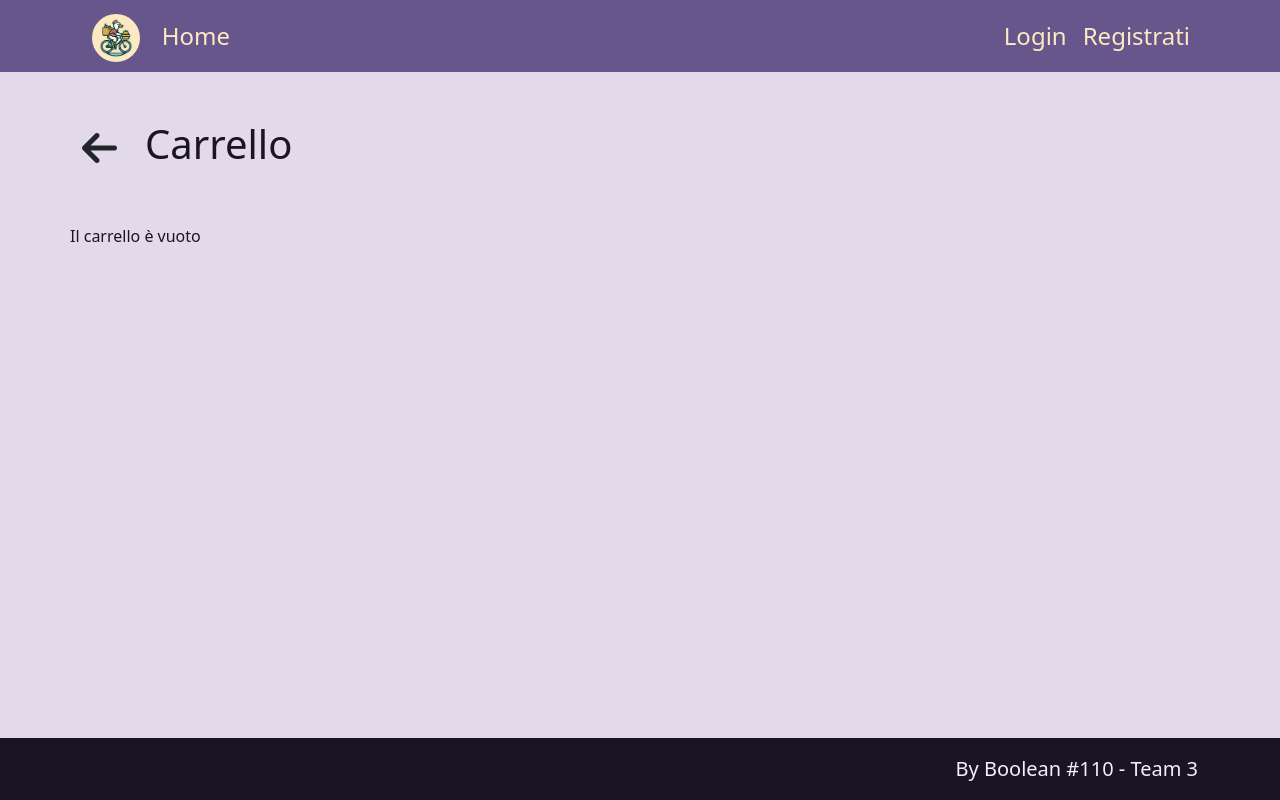
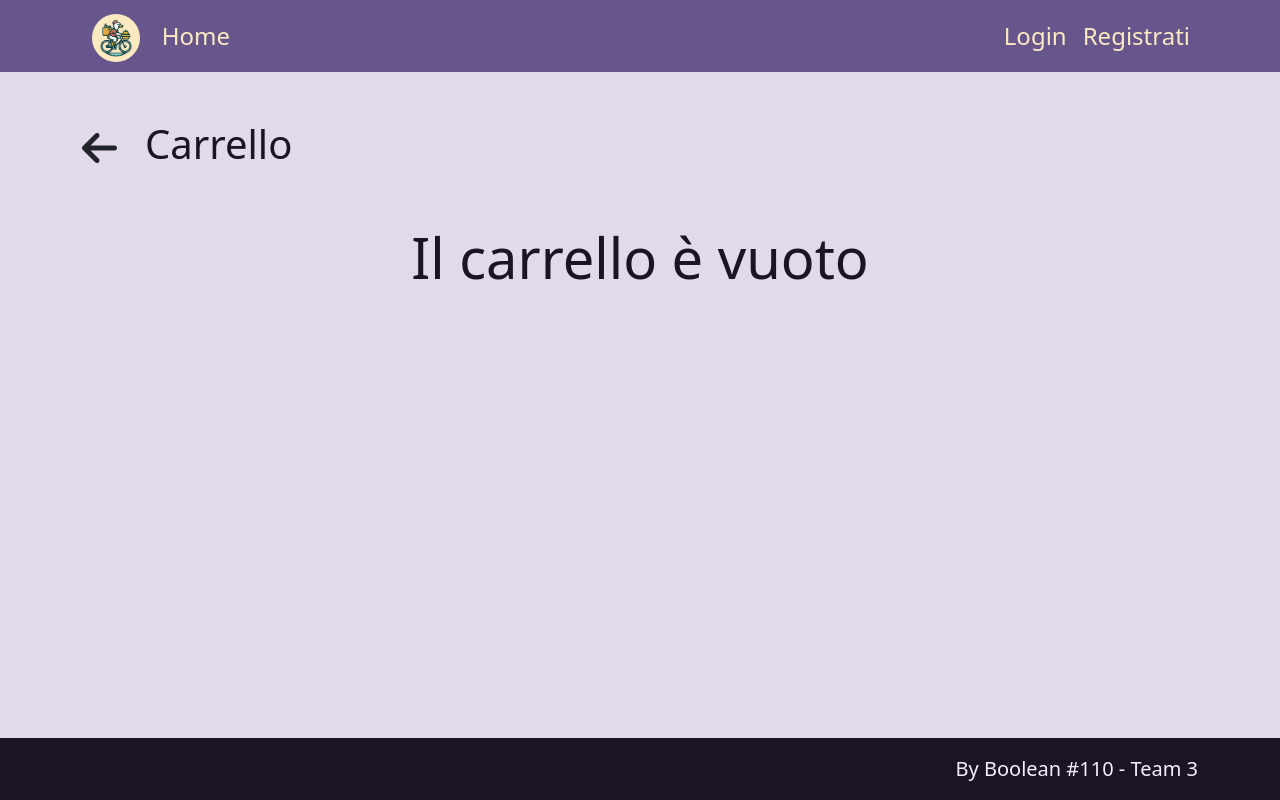
Before and after one commit to FedericoMorrillo/DeliverBoo-Front-end, a Vue app: page /cart in a window 1280 px wide. Built offline with nearby package versions, Linux system fonts and the light colour scheme.

Commit message:
fix: empty cart

```diff
--- a/src/pages/Cart.vue
+++ b/src/pages/Cart.vue
@@ -243,7 +243,7 @@ export default {
             <PaymentSuccessMessage v-if="message" :message="message" @hide-message="hideMessage" />
         </div>
 
-        <div v-else>Il carrello è vuoto</div>
+        <h2 v-else class="display-4 text-center">Il carrello è vuoto</h2>
     </div>
 </template>
 
```
